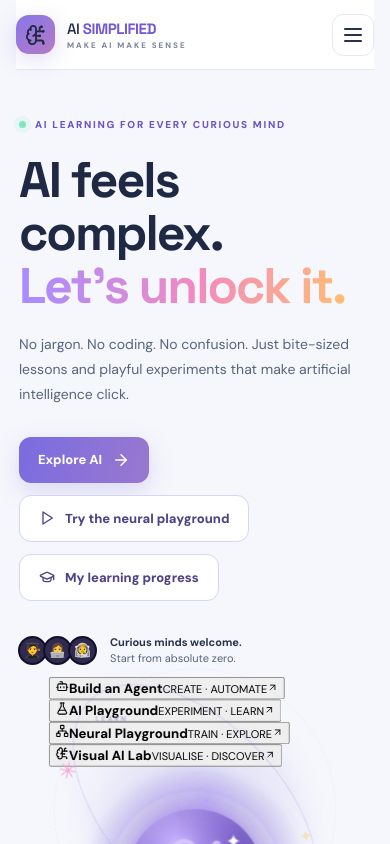
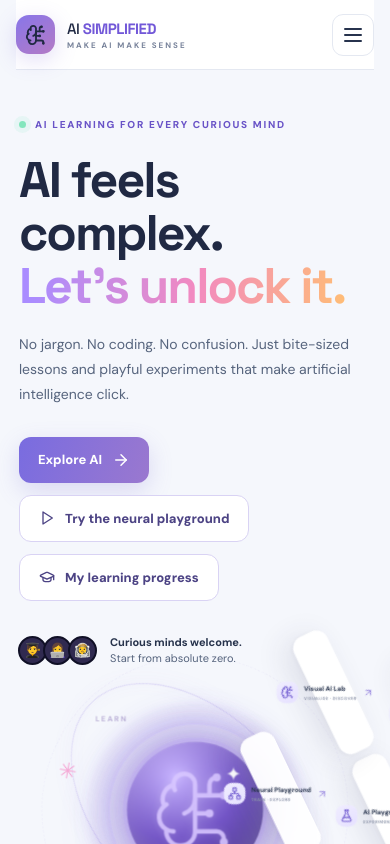
Before and after one commit to quantum-rakhi/ai-simplified, a React (Vite) app: page / in a window 390 px wide. Shown: the top 844 px of the page. Built offline with nearby package versions, Linux system fonts and the light colour scheme.

Commit message:
Style four interactive rotating AI lab orbit cards

```diff
--- a/src/premium.css
+++ b/src/premium.css
@@ -1750,3 +1750,57 @@ body {
 @media(prefers-reduced-motion:reduce){
  .hero-art:before,.hero-art:after,.hero-art .brain-glow,.hero-art .brain-core,.hero-art .orbit-one,.hero-art .orbit-two,.hero-art .float-top,.hero-art .float-bottom{transition:none!important}
 }
+
+
+/* FOUR INTERACTIVE AI LABS — ORBITAL NAVIGATION */
+.hero-art .float-card{display:none!important}
+.lab-orbit-track{
+ position:absolute;z-index:3;left:50%;top:50%;width:440px;height:330px;
+ transform:translate(-50%,-50%) translate(var(--parallax-inverse-x),var(--parallax-inverse-y));
+ transform-origin:center;animation:lab-orbit-spin 34s linear infinite;
+ pointer-events:none;
+}
+.lab-orbit-card{
+ position:absolute;display:block;min-width:208px;padding:0;border:1px solid rgba(255,255,255,.88);
+ border-radius:15px;background:rgba(255,255,255,.94);color:#29344e;text-align:left;
+ box-shadow:0 13px 36px rgba(48,48,91,.12),0 2px 7px rgba(48,48,91,.05);
+ backdrop-filter:blur(16px);cursor:pointer;pointer-events:auto;
+ transition:box-shadow .25s ease,border-color .25s ease,background .25s ease;
+}
+.lab-orbit-card-inner{
+ display:flex;align-items:center;gap:10px;padding:11px 13px;
+ animation:lab-orbit-counter 34s linear infinite;
+}
+.lab-orbit-card b{display:block;color:#27334d;font-size:11px;font-weight:800;white-space:nowrap}
+.lab-orbit-card small{display:block;margin-top:4px;color:#8a92a8;font-size:7px;font-weight:850;letter-spacing:1px;white-space:nowrap}
+.lab-orbit-card>span>svg{flex-shrink:0;color:#8c79dc}
+.lab-orbit-icon{display:grid;place-items:center;flex:0 0 31px;width:31px;height:31px;border-radius:10px;background:linear-gradient(145deg,#f0edff,#e5e0ff);color:#705bd0}
+.lab-orbit-card:hover{z-index:8;border-color:#b7a8f3;background:#fff;box-shadow:0 19px 45px rgba(87,67,160,.22);transform:scale(1.06)}
+.lab-orbit-one{top:-5px;left:50%;transform:translateX(-50%)}
+.lab-orbit-two{top:50%;right:-30px;transform:translateY(-50%)}
+.lab-orbit-three{bottom:-5px;left:50%;transform:translateX(-50%)}
+.lab-orbit-four{top:50%;left:-30px;transform:translateY(-50%)}
+.hero-art .brain-glow{z-index:2}
+.hero-art .orbit-one{width:470px!important;height:285px!important}
+.hero-art .orbit-two{width:370px!important;height:370px!important}
+@keyframes lab-orbit-spin{from{rotate:0deg}to{rotate:360deg}}
+@keyframes lab-orbit-counter{from{rotate:0deg}to{rotate:-360deg}}
+@media(max-width:760px){
+ .lab-orbit-track{width:350px;height:280px}
+ .lab-orbit-card{min-width:174px}
+ .lab-orbit-card-inner{gap:7px;padding:9px}
+ .lab-orbit-card b{font-size:9px}
+ .lab-orbit-card small{font-size:6px}
+ .lab-orbit-two{right:-15px}.lab-orbit-four{left:-15px}
+ .hero-art .orbit-one{width:360px!important;height:230px!important}
+}
+@media(max-width:480px){
+ .lab-orbit-track{width:310px;height:255px}
+ .lab-orbit-card{min-width:155px}
+ .lab-orbit-card-inner{padding:8px}
+ .lab-orbit-icon{width:26px;height:26px;flex-basis:26px}
+ .lab-orbit-card b{font-size:8px}
+ .lab-orbit-card small{letter-spacing:.5px;font-size:5px}
+ .lab-orbit-two{right:-5px}.lab-orbit-four{left:-5px}
+}
+@media(prefers-reduced-motion:reduce){.lab-orbit-track,.lab-orbit-card-inner{animation:none!important}}
```
